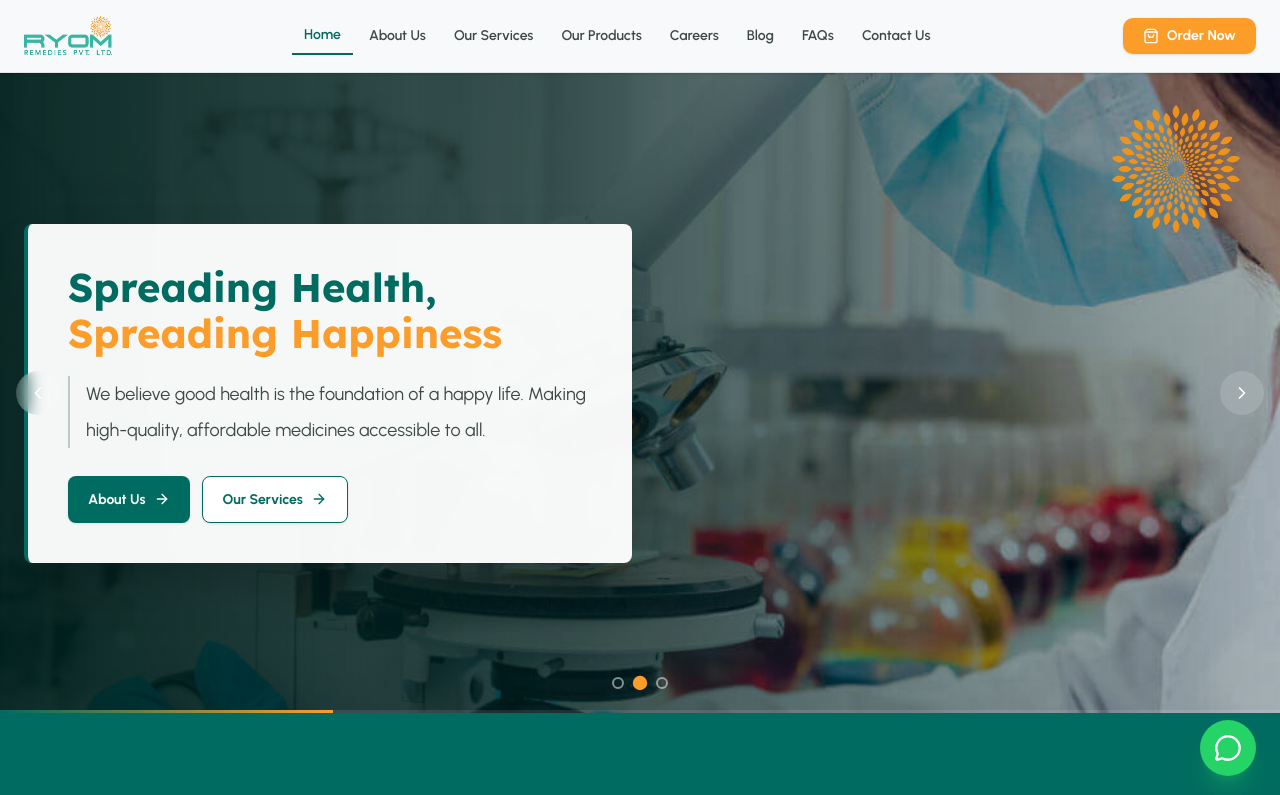
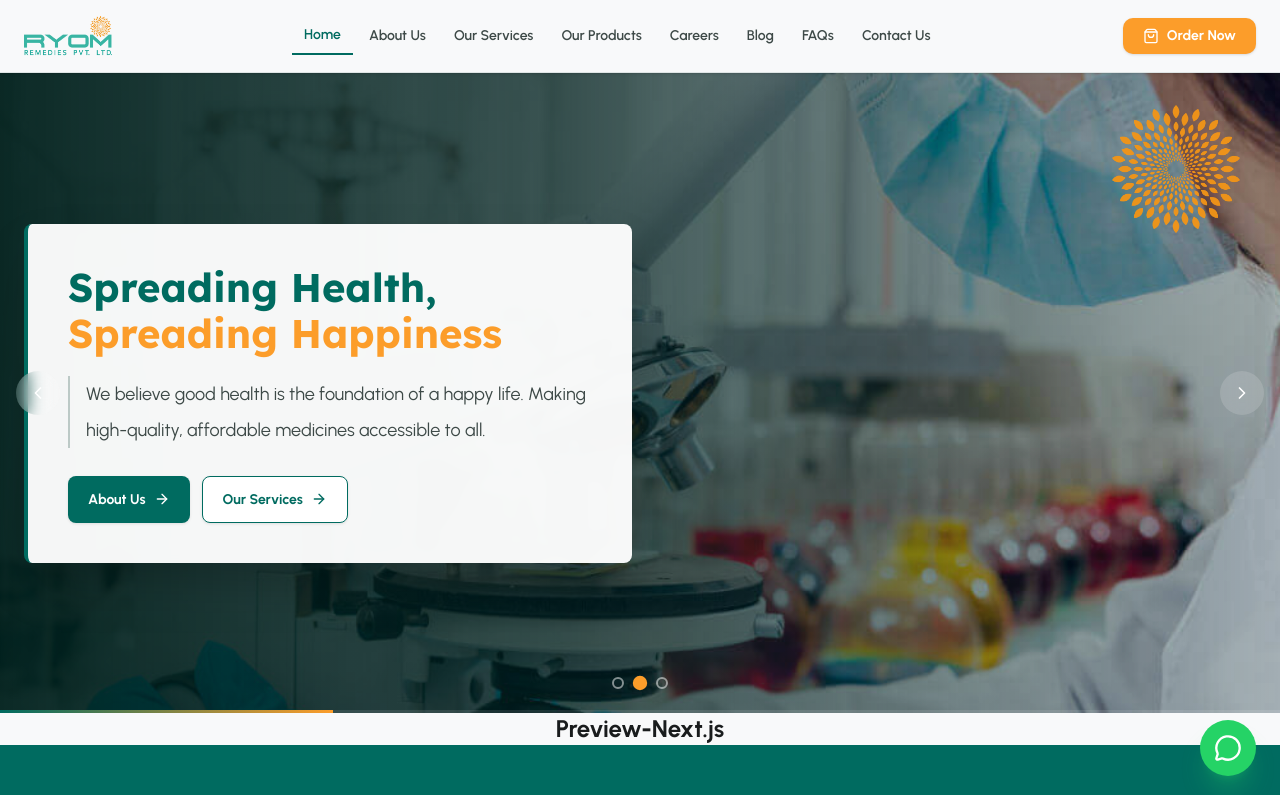
Before and after one commit to dhairya9925/ryom-remedies, a Next.js app: page / in a window 1280 px wide. Shown: the top 795 px of the page. Built offline with nearby package versions, Linux system fonts and the light colour scheme.

Commit message:
Add 'Preview-Next.js' text so we know that it's the lst preview.

```diff
--- a/src/app/page.tsx
+++ b/src/app/page.tsx
@@ -87,7 +87,7 @@ export default function Index() {
   return (
     <RyomSiteLayout activePath="/">
       <HeroSlider slides={heroSlides} interval={5000} />
-
+      <h1 className="text-center text-2xl font-bold">Preview-Next.js</h1>
       <Section tone="teal" className="pt-8 sm:pt-16">
         {/* Mobile only centered spinning logo */}
         <div className="mx-auto mb-8 flex justify-center sm:hidden">
```
